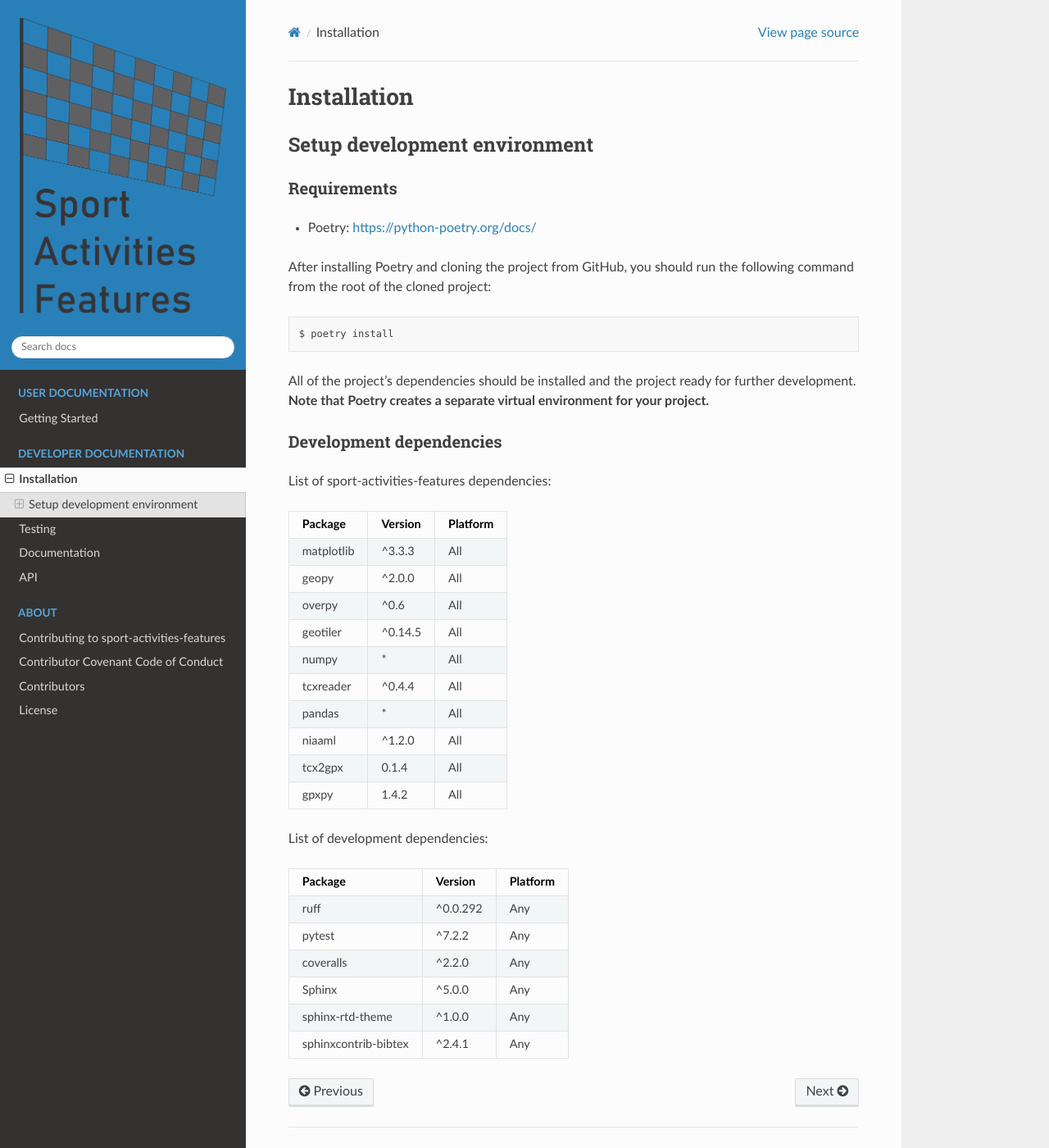
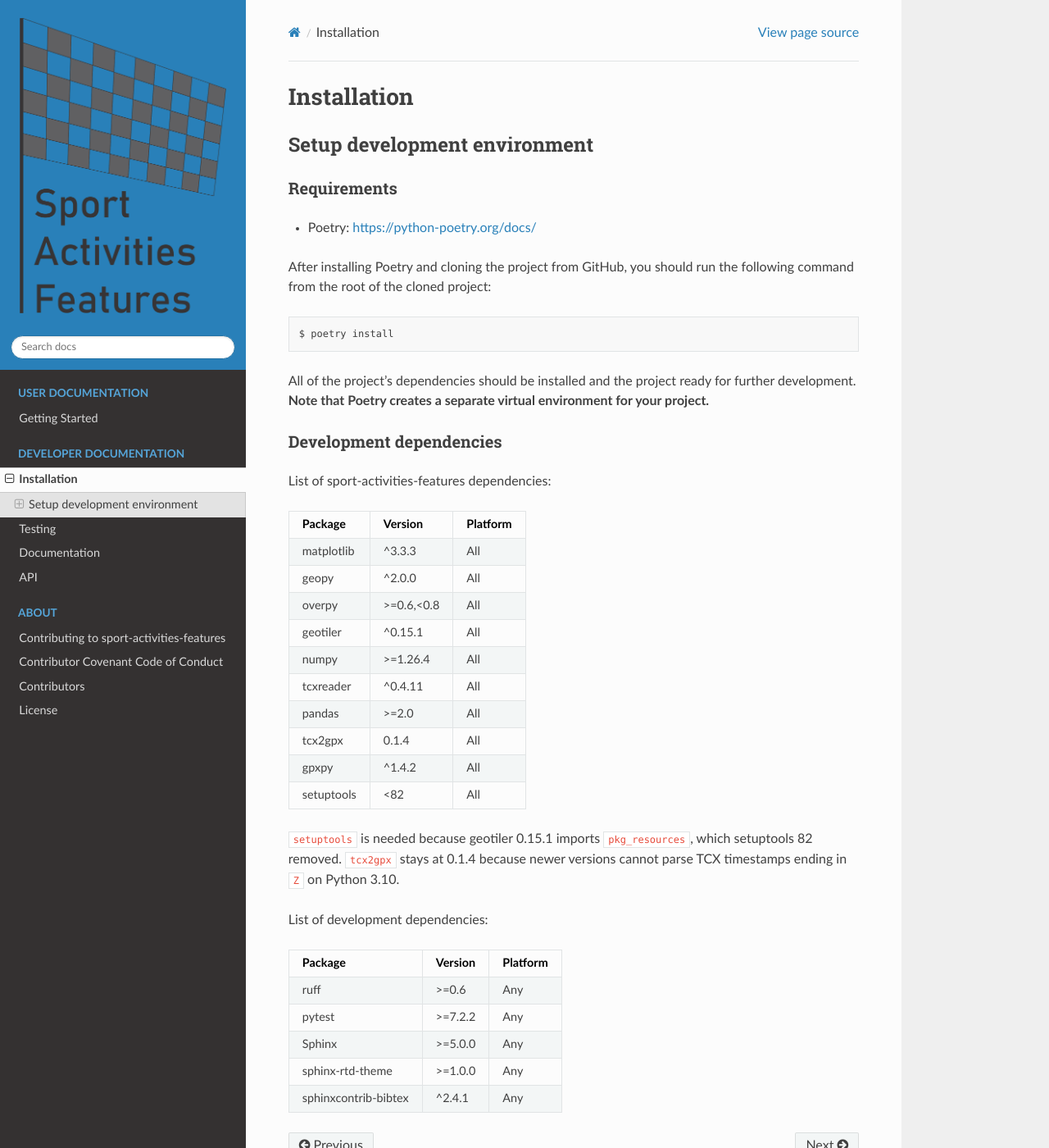
Before and after one commit to firefly-cpp/sport-activities-features, a Sphinx documentation site: the page built from docs/installation.rst, in a window 1280 px wide and 1400 px high. Shown: the whole window at 82% size. Built offline with Sphinx 7.4.7 and the Read the Docs theme 3.1.0, drawn with Linux system fonts in a browser that asks for light colours.

Commit message:
Clean up dependencies
pyproject.toml:
- gpxpy: "1.4.2" -> "^1.4.2" (no reason recorded for the exact pin; the
  full suite passes with 1.6.2)
- overpy: "^0.6" -> ">=0.6,<0.8" (caret on 0.x excluded 0.7)
- pandas: "*" -> ">=2.0"
- setuptools: "<70" -> "<82", with the reason as a comment: geotiler
  0.15.1 (the latest release) imports pkg_resources, which setuptools 82
  removed; 70-81 still provide it
- tcx2gpx stays at "0.1.4", now with the reason as a comment: 0.1.5 and
  0.1.6 cannot parse TCX times ending in "Z" on Python 3.10
  (datetime.fromisoformat), while 0.1.4 works on 3.10-3.13 together with
  the fallback in TCXFile.convert_tcx_to_gpx
- dev/test/docs groups: ruff "^0.0.292" -> ">=0.6", pytest "^7.2.2" ->
  ">=7.2.2", Sphinx and sphinx-rtd-theme without upper bounds; coveralls
  removed (not used by CI)

requirements.txt was out of sync: it pinned pandas==1.5.3 (does not
install on Python >= 3.12), listed niaaml (not used anywhere) and mixed
in ruff and pytest. It now lists the runtime dependencies of
pyproject.toml. docs/installation.rst lists the current dependencies.

poetry.lock: gpxpy 1.6.2, overpy 0.7, setuptools 81.0.0, pytest 9.2.0,
ruff 0.17.3.

New test: converting 2.tcx to GPX keeps all trackpoints. No test covered
convert_tcx_to_gpx before; it is the test that showed the tcx2gpx
problem on Python 3.10.

Co-Authored-By: Claude Opus 5.5 <noreply@anthropic.com>
Claude-Session: https://claude.ai/code/session_016gd82teDFhsiuRSjg4fQ8j

```diff
--- a/docs/installation.rst
+++ b/docs/installation.rst
@@ -32,37 +32,39 @@ List of sport-activities-features dependencies:
 +----------------+--------------+------------+
 | geopy          | ^2.0.0       | All        |
 +----------------+--------------+------------+
-| overpy         | ^0.6         | All        |
+| overpy         | >=0.6,<0.8   | All        |
 +----------------+--------------+------------+
-| geotiler       | ^0.14.5      |  All       |
+| geotiler       | ^0.15.1      | All        |
 +----------------+--------------+------------+
-| numpy          | \*           |  All       |
+| numpy          | >=1.26.4     | All        |
 +----------------+--------------+------------+
-| tcxreader      | ^0.4.4       | All        |
+| tcxreader      | ^0.4.11      | All        |
 +----------------+--------------+------------+
-| pandas         | \*           | All        |
+| pandas         | >=2.0        | All        |
 +----------------+--------------+------------+
-| niaaml         | ^1.2.0       | All        |
+| tcx2gpx        | 0.1.4        | All        |
 +----------------+--------------+------------+
-| tcx2gpx        | 0.1.4        |  All       |
+| gpxpy          | ^1.4.2       | All        |
 +----------------+--------------+------------+
-| gpxpy          | 1.4.2        |  All       |
+| setuptools     | <82          | All        |
 +----------------+--------------+------------+
+
+``setuptools`` is needed because geotiler 0.15.1 imports ``pkg_resources``,
+which setuptools 82 removed. ``tcx2gpx`` stays at 0.1.4 because newer
+versions cannot parse TCX timestamps ending in ``Z`` on Python 3.10.
 
 List of development dependencies:
 
 +----------------------+-----------+------------+
 | Package              | Version   | Platform   |
 +======================+===========+============+
-| ruff                 | ^0.0.292  | Any        |
+| ruff                 | >=0.6     | Any        |
 +----------------------+-----------+------------+
-| pytest               | ^7.2.2    | Any        |
+| pytest               | >=7.2.2   | Any        |
 +----------------------+-----------+------------+
-| coveralls            | ^2.2.0    | Any        |
+| Sphinx               | >=5.0.0   | Any        |
 +----------------------+-----------+------------+
-| Sphinx               | ^5.0.0    | Any        |
-+----------------------+-----------+------------+
-| sphinx-rtd-theme     | ^1.0.0    | Any        |
+| sphinx-rtd-theme     | >=1.0.0   | Any        |
 +----------------------+-----------+------------+
 | sphinxcontrib-bibtex | ^2.4.1    | Any        |
 +----------------------+-----------+------------+
```
Also changed, not shown: pyproject.toml (+12 -9 lines), requirements.txt (+12 -10 lines), 2 other files.
